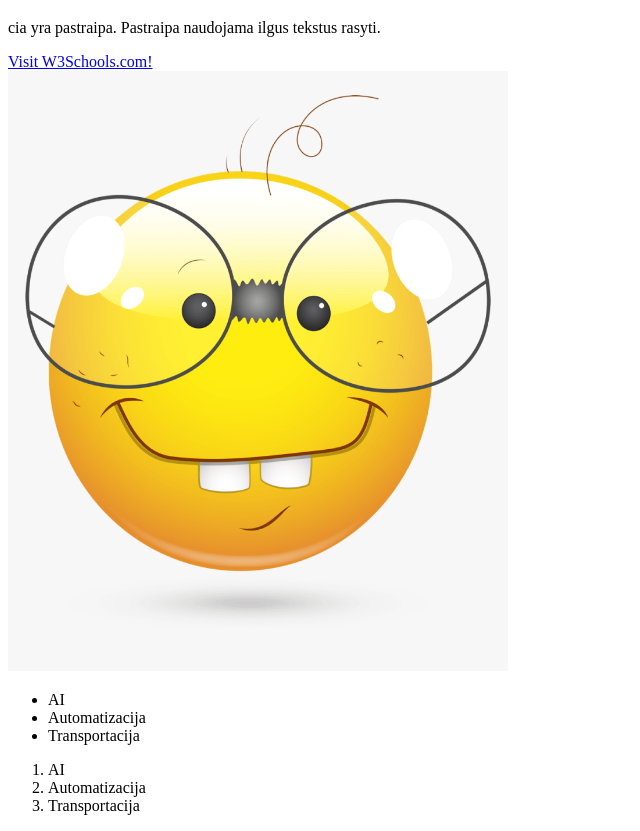
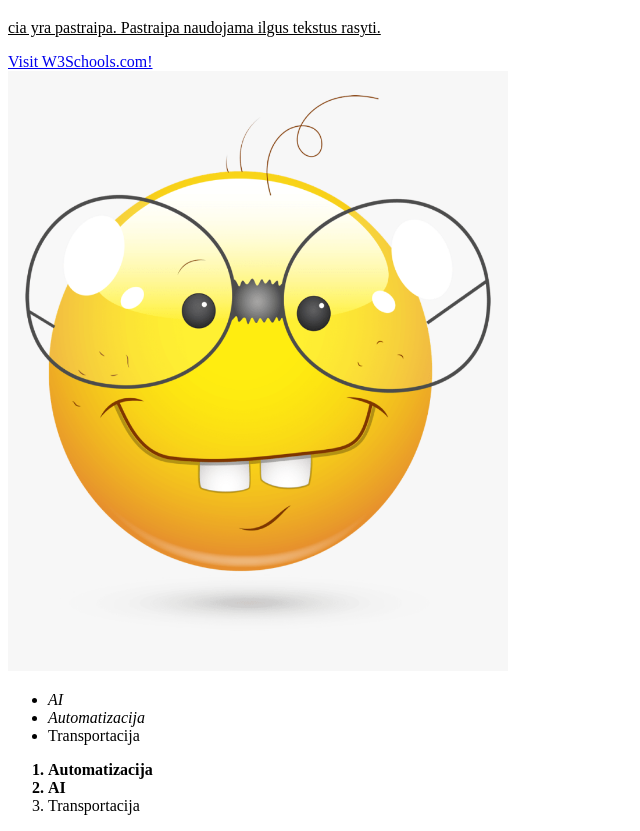
Before and after one commit to NoBr16/NoBr16.github.io, a plain HTML site: page index.html in a window 1280 px wide. Shown: the part 61-892 px from the top of the page, without its empty margins (0-640 px from the left). Drawn offline with Linux system fonts and the light colour scheme.

Commit message:
1 lab baigtas

```diff
--- a/index.html
+++ b/index.html
@@ -9,23 +9,43 @@
     <h1>Nojus Bruklys</h1>
 
     <div>
-        <p>cia yra pastraipa. Pastraipa naudojama ilgus tekstus rasyti.</p>
+        <!-- atrodo kaip nuoroda/link-->
+        <u>
+            <p>cia yra pastraipa. Pastraipa naudojama ilgus tekstus rasyti.</p>
+        </u>
+
         <a href='https://www.w3schools.com/html/'>Visit W3Schools.com!</a>
+
         <br>
         <img src="r.png" alt="stupid smiley face" width="500" height="600">
     </div>
 
     <ul>
-        <li>AI</li>
-        <li>Automatizacija</li>
+        <!-- he <i> tag is primarily
+        used for stylisticpurposes.
+        The <em> tag, on the other hand,
+        is used to emphasize text semantically.
+        -->
+        <em> <li>AI</li> </em>
+        <i> <li>Automatizacija</li> </i>
         <li>Transportacija</li>
     </ul>
 
     <ol>
-        <li>AI</li>
-        <li>Automatizacija</li>
+       <!-- Both <b> and <strong> tags in HTML are used
+        to make text appear bold, but they serve different
+        purposes and have distinct semantic meanings.
+        The <strong> tag, on the other hand, is used to
+        indicate strong importance or emphasis. -->
+        <strong> <li>Automatizacija</li> </strong>
+        <b> <li>AI</li> </b>
         <li>Transportacija</li>
     </ol>
 
 </body>
 </html>
+
+<!-- git status .
+git add .
+git commit -m "zinute"
+git push -->
```
